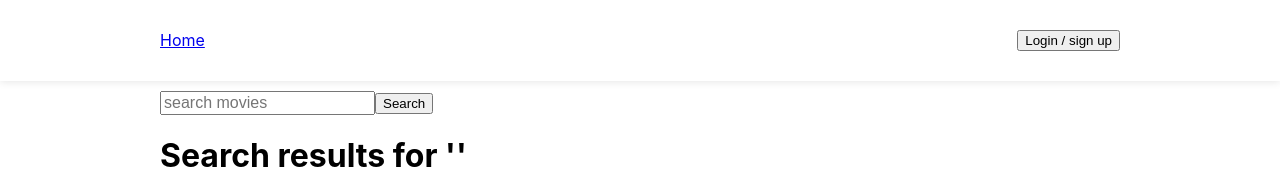
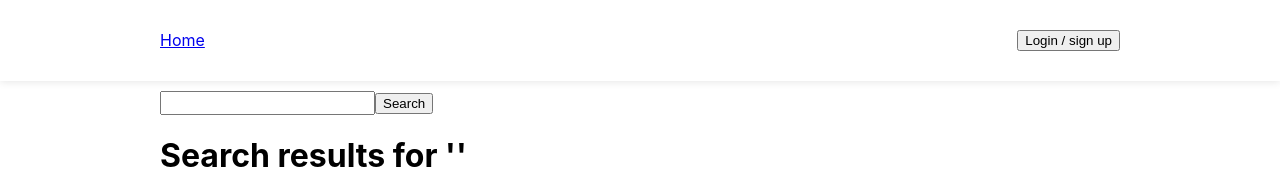
Before and after one commit to lacolegiala/movie-app, a React (Create React App) app: page /search in a window 1280 px wide. Shown: the top 181 px of the page. Built offline with nearby package versions, Linux system fonts and the light colour scheme; no server answers.

Commit message:
Give text value handleChange and handleSubmit as props to searchbar

```diff
--- a/src/components/Home.tsx
+++ b/src/components/Home.tsx
@@ -4,11 +4,15 @@ import { Movie } from '../types'
 import GenreList from './GenreList'
 import MovieCard from './MovieCard'
 import SearchBar from './SearchBar'
+import { useHistory } from "react-router-dom";
 
 const Home: React.FC = () => {
   const [topRatedMovies, setTopRatedMovies] = useState<Movie[]>([])
   const [popularMovies, setPopularMovies] = useState<Movie[]>([])
   const [newMovies, setNewMovies] = useState<Movie[]>([])
+  const [searchBarValue, setSearchBarValue] = useState<string | null>(null)
+
+  const history = useHistory();
 
   useEffect(() => {
     const getMovies = async () => {
@@ -28,9 +32,18 @@ const Home: React.FC = () => {
     getMovies()
   }, [])
 
+  function handleSubmit(event: React.ChangeEvent<HTMLFormElement>) {
+    history.push(`/search?query=${searchBarValue}`)
+    event.preventDefault()
+  }
+
+  function handleChange(event: React.ChangeEvent<HTMLInputElement>) {
+    setSearchBarValue(event.target.value)
+  }
+
   return (
     <div className='Container'>
-      <SearchBar />
+      <SearchBar value='Search movies' handleSubmit={handleSubmit} handleChange={handleChange} />
       <GenreList />
       <MovieCard title='New' movies={newMovies} />
       <MovieCard title='Most popular' movies={popularMovies} />
--- a/src/components/SearchBar.tsx
+++ b/src/components/SearchBar.tsx
@@ -1,7 +1,13 @@
 import React, { useState } from 'react'
 import { useHistory } from "react-router-dom";
 
-const SearchBar: React.FC = () => {
+type SearchBarProps = {
+  value: string | undefined
+  handleChange: (event: React.ChangeEvent<HTMLInputElement>) => void
+  handleSubmit: (event: React.ChangeEvent<HTMLFormElement>) => void
+}
+
+const SearchBar: React.FC<SearchBarProps> = (props: SearchBarProps) => {
   const [value, setValue] = useState('')
   const history = useHistory();
 
@@ -15,9 +21,9 @@ const SearchBar: React.FC = () => {
   }
 
   return (
-    <form onSubmit={handleSubmit}>
+    <form onSubmit={props.handleSubmit}>
       <label>
-        <input className='Input' id='searchbar' type='search' name='search' placeholder='search movies' onChange={handleChange} />
+        <input className='Input' id='searchbar' type='search' name='search' placeholder={props.value} onChange={props.handleChange} />
       </label>
       <input type='submit' value='Search' />
     </form>
--- a/src/components/SearchResults.tsx
+++ b/src/components/SearchResults.tsx
@@ -5,17 +5,24 @@ import { createPosterUrl } from '../imageUrl';
 import { tmdbApiClient } from '../tmdbApiClient';
 import { Movie } from '../types';
 import SearchBar from './SearchBar';
+import { useHistory } from "react-router-dom";
 
 const SearchResults: React.FC = () => {
   const [results, setResults] = useState<Movie[]>([])
+  const [searchBarValue, setSearchBarValue] = useState<string | undefined>(undefined)
+
+  const history = useHistory();
 
   const queryParameter = useQuery().get('query')
 
   useEffect(() => {
     const getResults = async () => {
       try {
-        const resultInfo = await tmdbApiClient.get(`search/movie?&language=en-US&query=${queryParameter}&page=1&include_adult=false`)
-        setResults(resultInfo.data.results)
+        if (queryParameter) {
+          const resultInfo = await tmdbApiClient.get(`search/movie?&language=en-US&query=${queryParameter}&page=1&include_adult=false`)
+          setResults(resultInfo.data.results)
+          setSearchBarValue(queryParameter)
+        }
       } catch {
         console.log('error')
       }
@@ -23,9 +30,18 @@ const SearchResults: React.FC = () => {
     getResults()
   }, [queryParameter])
 
+  function handleSubmit(event: React.ChangeEvent<HTMLFormElement>) {
+    history.push(`/search?query=${searchBarValue}`)
+    event.preventDefault()
+  }
+
+  function handleChange(event: React.ChangeEvent<HTMLInputElement>) {
+    setSearchBarValue(event.target.value)
+  }
+
   return (
     <div className='Container'>
-      <SearchBar />
+      <SearchBar value={searchBarValue} handleSubmit={handleSubmit} handleChange={handleChange}/>
       <h1>Search results for '{queryParameter}'</h1>
       <div className='GridWrapper'>
         {results.map(result =>
```
